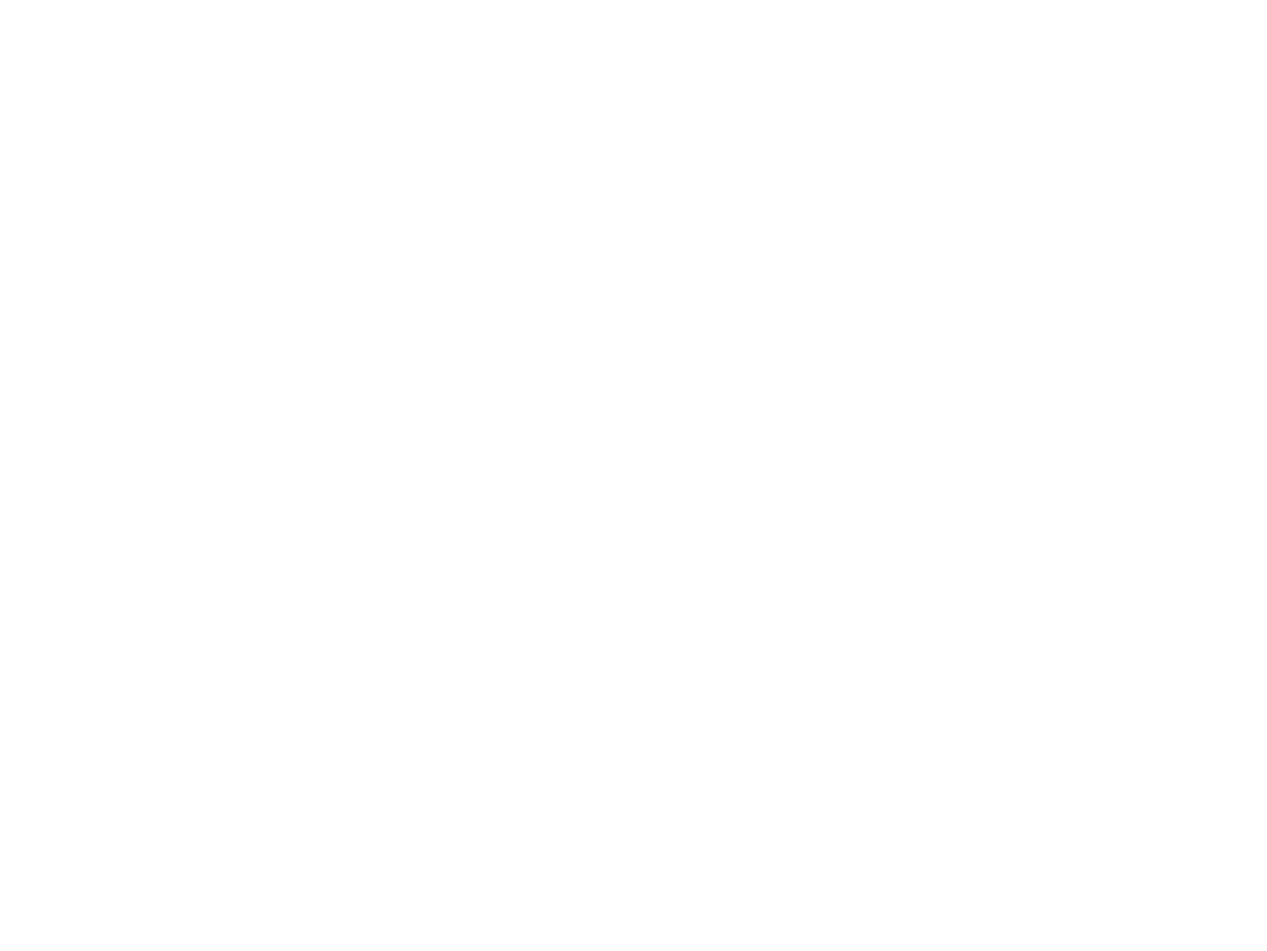
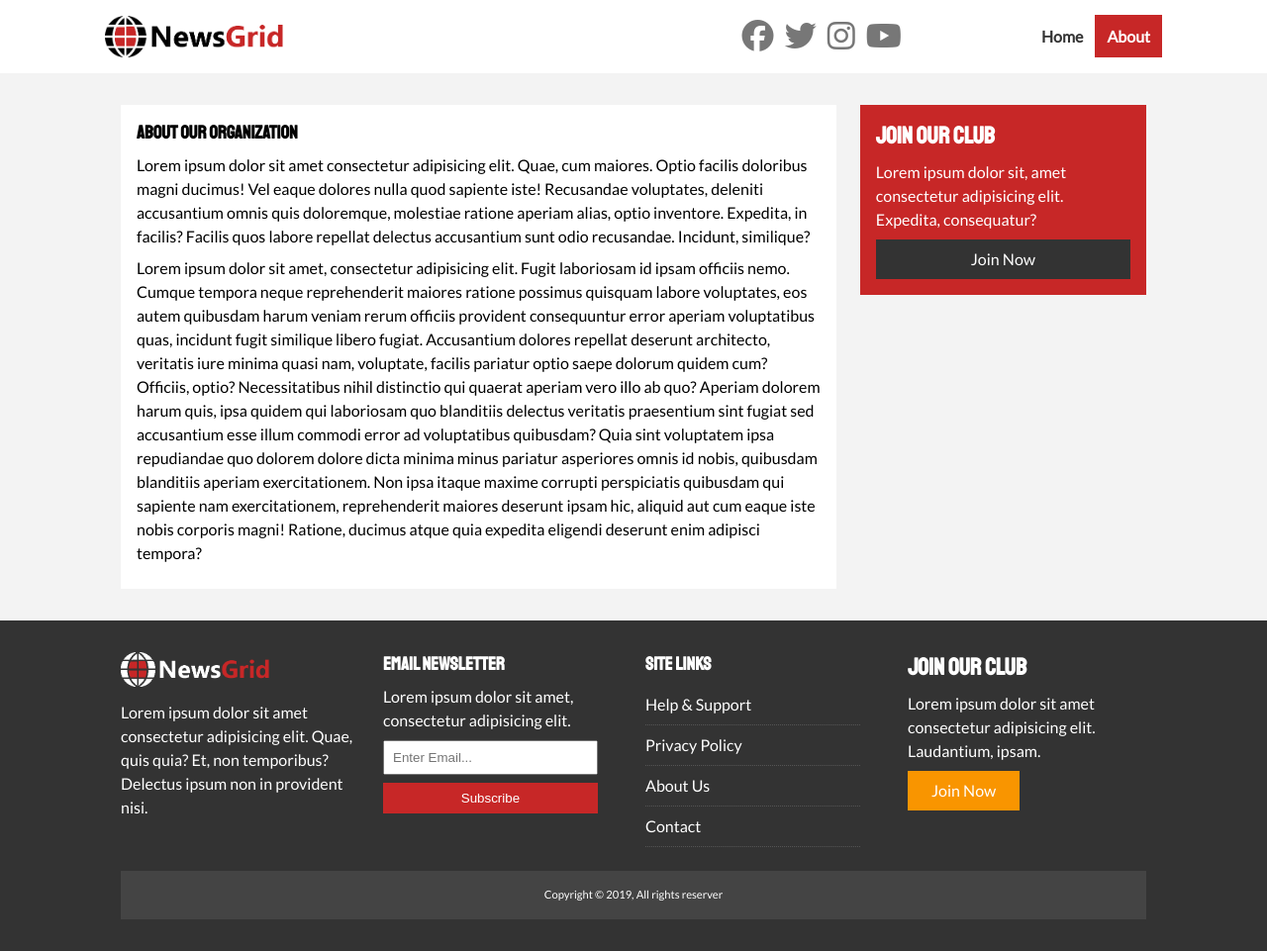
Before and after one commit to karolmal/NewsPage, a plain HTML site: page about.html in a window 1280 px wide. Shown: the whole page at 99% size. Before the commit the page ends 800 px from the top, so only its background shows below. Drawn offline with Linux system fonts and the light colour scheme.

Commit message:
about page finished

```diff
--- a/about.html
+++ b/about.html
@@ -0,0 +1,96 @@
+<!DOCTYPE html>
+<html lang="en">
+<head>
+    <meta charset="UTF-8">
+    <meta name="viewport" content="width=device-width, initial-scale=1.0">
+    <meta http-equiv="X-UA-Compatible" content="ie=edge">
+    <script src="https://kit.fontawesome.com/c0ed0cf2f8.js" crossorigin="anonymous"></script>
+    <link href="https://fonts.googleapis.com/css?family=Lato|Staatliches&display=swap" rel="stylesheet">
+    <link rel="stylesheet" href="css/style.css">
+    <link rel="stylesheet" media="screen and (max-width: 768px)" href="css/mobile.css">
+    <link rel="shortcut icon" type="image/x-icon" href="favicon.ico">
+    <!-- an icon on the top on the tab 16x16 -->
+    <title>About</title>
+
+</head>
+<body>
+    <!-- navbar -->
+    <nav id="main-nav">
+        <div class="container">
+            <img src="/img/logo.png" alt="NewsGrid" class="logo">
+            <div class="social">
+                <a href="http://facebook.com" target="_blank"><i class="fab fa-facebook fa-2x"></i></a>
+                <a href="http://twitter.com" target="_blank"><i class="fab fa-twitter fa-2x"></i></a>
+                <a href="http://instagram.com" target="_blank"><i class="fab fa-instagram fa-2x"></i></a>
+                <a href="http://youtube.com" target="_blank"><i class="fab fa-youtube fa-2x"></i></a>
+            </div>
+            <ul>
+                <li><a href="index.html">Home</a></li>
+                <li><a href="about.html" class="current">About</a></li>
+            </ul>
+        </div>
+    </nav>
+
+    <!-- Section -->
+    <section id="about">
+        <div class="container">
+            <div class="page-container">
+                <article class="card">
+                    <h1 class="l-heading">About Our Organization</h1>
+                    <p>Lorem ipsum dolor sit amet consectetur adipisicing elit.
+                        Quae, cum maiores. Optio facilis doloribus magni ducimus!
+                        Vel eaque dolores nulla quod sapiente iste! Recusandae voluptates,
+                        deleniti accusantium omnis quis doloremque, molestiae ratione
+                        aperiam alias, optio inventore. Expedita, in facilis? Facilis quos labore
+                        repellat delectus accusantium sunt odio recusandae.
+                         Incidunt, similique?</p>
+                    <p>Lorem ipsum dolor sit amet, consectetur adipisicing elit. Fugit laboriosam id ipsam officiis nemo. Cumque tempora neque reprehenderit maiores ratione possimus quisquam labore voluptates, eos autem quibusdam harum veniam rerum officiis provident consequuntur error aperiam voluptatibus quas, incidunt fugit similique libero fugiat. Accusantium dolores repellat deserunt architecto, veritatis iure minima quasi nam, voluptate, facilis pariatur optio saepe dolorum quidem cum? Officiis, optio? Necessitatibus nihil distinctio qui quaerat aperiam vero illo ab quo? Aperiam dolorem harum quis, ipsa quidem qui laboriosam quo blanditiis delectus veritatis praesentium sint fugiat sed accusantium esse illum commodi error ad voluptatibus quibusdam? Quia sint voluptatem ipsa repudiandae quo dolorem dolore dicta minima minus pariatur asperiores omnis id nobis, quibusdam blanditiis aperiam exercitationem. Non ipsa itaque maxime corrupti perspiciatis quibusdam qui sapiente nam exercitationem, reprehenderit maiores deserunt ipsam hic, aliquid aut cum eaque iste nobis corporis magni! Ratione, ducimus atque quia expedita eligendi deserunt enim adipisci tempora?</p>
+                </article>
+                <aside class="card bg-primary">
+                    <h2>Join Our Club</h2>
+                    <p>Lorem ipsum dolor sit, amet consectetur adipisicing elit. Expedita, consequatur?</p>
+                    <a href="" class="btn btn-dark btn-block">Join Now</a>
+                </aside>
+            </div>
+        </div>
+    </section>
+
+    <!-- Footer -->
+    <footer id="main-footer" class="py-2">
+        <div class="container footer-container">
+            <div>
+                <img src="img/logo_light.png" alt="News Grid">
+                <p>Lorem ipsum dolor sit amet consectetur adipisicing elit. Quae, quis quia? Et, non temporibus?
+                    Delectus ipsum non in provident nisi.</p>
+            </div>
+            <div>
+                <h3>Email Newsletter</h3>
+                <p>Lorem ipsum dolor sit amet, consectetur adipisicing elit.</p>
+                <form>
+                    <input type="email" placeholder="Enter Email...">
+                    <input type="submit" value="Subscribe" class="btn btn-primary">
+                </form>
+            </div>
+            <div>
+                <h3>Site Links</h3>
+                <ul class="list">
+                    <li><a href="#">Help & Support</a></li>
+                    <li><a href="#">Privacy Policy</a></li>
+                    <li><a href="#">About Us</a></li>
+                    <li><a href="#">Contact</a></li>
+                </ul>
+            </div>
+            <div>
+                <h2>Join Our Club</h2>
+                <p>Lorem ipsum dolor sit amet consectetur
+                     adipisicing elit. Laudantium, ipsam.</p>
+                     <a href="#" class="btn btn-secondary">Join Now</a>
+            </div>
+            <div>
+                <p>Copyright &copy; 2019, All rights reserver</p>
+            </div>
+        </div>
+    </footer>
+
+</body>
+</html>
--- a/css/style.css
+++ b/css/style.css
@@ -142,6 +142,18 @@ h1, h2, h3, h4, h5, h6 {
 .list li a:hover {
     color: var(--primary-color) !important;
     /* We put important because it didnt want 2 work */
+}
+
+/* inner page grid container */
+.page-container {
+    display: grid;
+    grid-template-columns: 5fr 2fr;
+    margin: 2rem 0;
+    grid-gap: 1.5rem;
+}
+
+.page-container >*:first-child {
+    grid-row: 1 /span 3;
 }
 
 /* Navigation */
```
